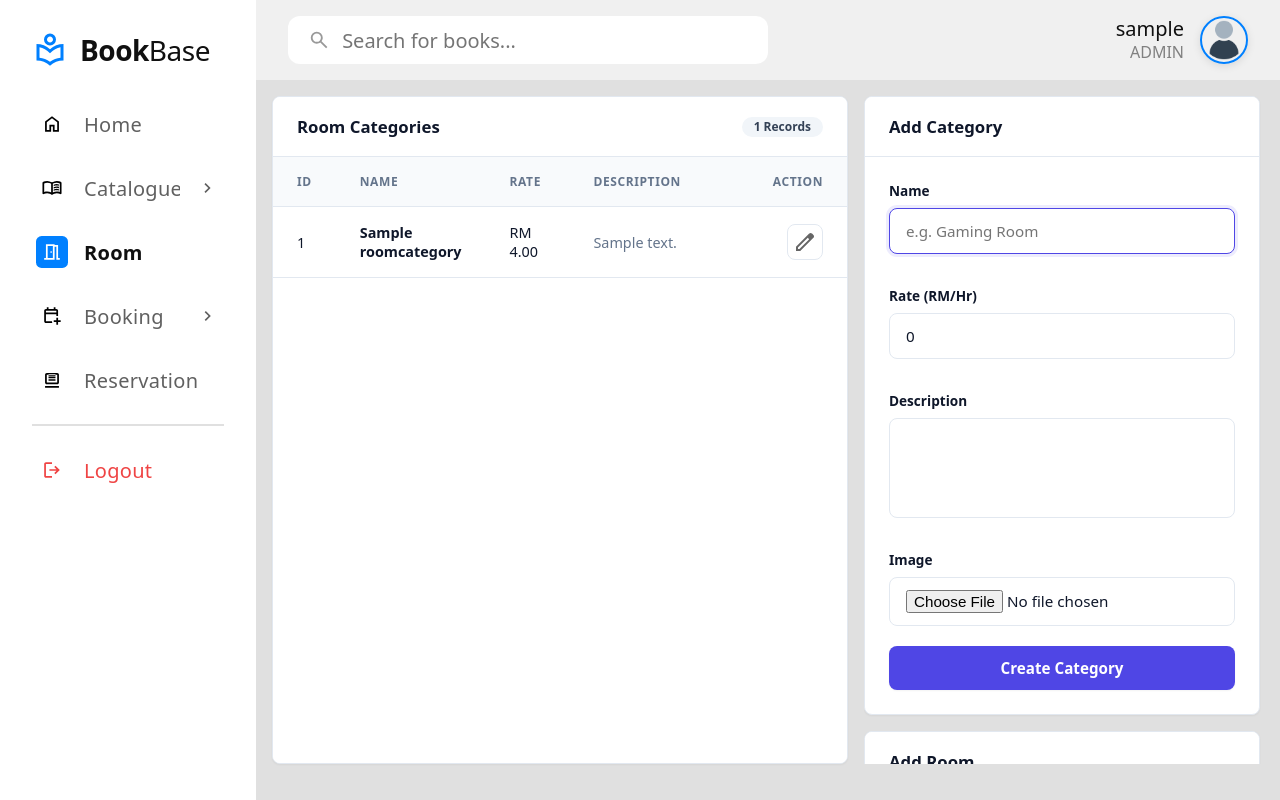
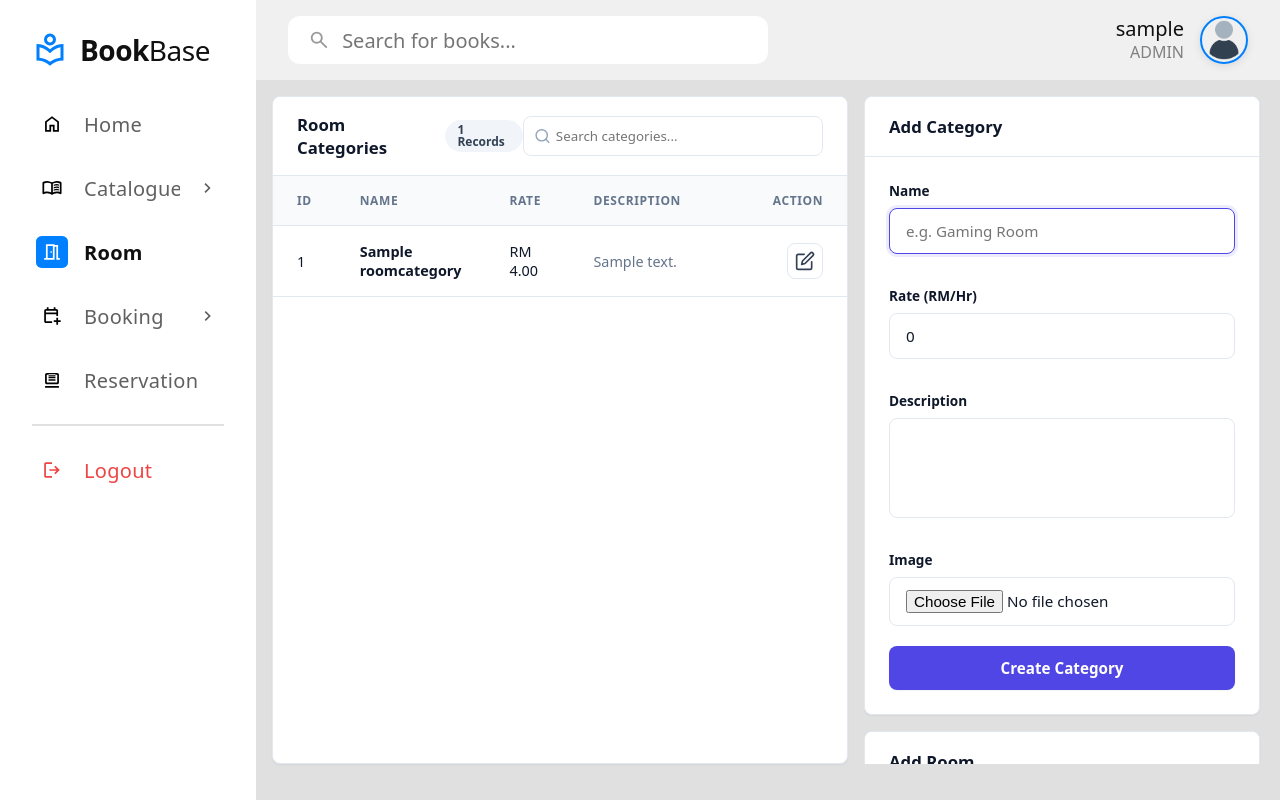
Before and after one commit to kkhhhhh-v61/LibraryManagementSystem, an ASP.NET Core app: page /Room in a window 1280 px wide. Run offline with ASP.NET Core 8, Linux system fonts and the light colour scheme; the visitor is signed in with stand-in values (Sample User, id 1); tables that the repository leaves empty hold one stand-in row (values such as "Sample post"); some libraries are stand-ins or nearby versions; some web fonts are replaced.

Commit message:
addin the ajax searching function

```diff
--- a/LibraryManagementSystem/Controllers/RoomController.cs
+++ b/LibraryManagementSystem/Controllers/RoomController.cs
@@ -12,14 +12,40 @@ namespace LibraryManagementSystem.Controllers
     {
         // GET: Room/Index
         [Authorize(Roles = "MEMBER")]
-        public IActionResult Index()
+        public IActionResult Index(string search = "") // 1. 添加参数接收搜索词
         {
+            // 2. 基础查询
+            var query = db.RoomCategories
+                .Include(c => c.Rooms)
+                .AsQueryable();
+
+            // 3. 搜索过滤逻辑
+            if (!string.IsNullOrEmpty(search))
+            {
+                search = search.Trim(); // 去除首尾空格
+                query = query.Where(c =>
+                    c.Name.Contains(search) ||
+                    c.Description.Contains(search)
+                );
+            }
+
+            // 4. 获取数据
+            var categories = query.OrderByDescending(c => c.Id).ToList();
+
+            // 5. ★ 关键修正：检测是否为 AJAX 请求 ★
+            if (Request.Headers["X-Requested-With"] == "XMLHttpRequest")
+            {
+                // 如果是 AJAX，只返回表格部分的 Partial View
+                return PartialView("_CategoryTable", categories);
+            }
+
+            // 6. 如果是普通访问，返回完整页面
             var vm = new RoomIndexVM
             {
-                Categories = db.RoomCategories.Include(c => c.Rooms).OrderByDescending(c => c.Id).ToList()
+                Categories = categories
             };
 
-            ViewBag.CategoryList = new SelectList(vm.Categories, "Id", "Name");
+            ViewBag.CategoryList = new SelectList(db.RoomCategories, "Id", "Name");
 
             return View(vm);
         }
--- a/LibraryManagementSystem/Views/Room/Index.cshtml
+++ b/LibraryManagementSystem/Views/Room/Index.cshtml
@@ -12,41 +12,32 @@
 <div class="dashboard-container">
 
     <div class="panel panel-fill">
-        <div class="panel-header">
-            <div class="panel-title">
-                Room Categories
+        <div class="panel-header" style="justify-content: space-between;">
+            <div style="display:flex; align-items:center; gap:15px;">
+                <div class="panel-title">
+                    Room Categories
+                </div>
+                <span class="badge badge-neutral">@Model.Categories.Count Records</span>
             </div>
-            <span class="badge badge-neutral">@Model.Categories.Count Records</span>
+
+            <form asp-action="Index" method="get"
+                  data-ajax="true"
+                  data-ajax-update="#resultContainer"
+                  data-ajax-loading="#loader"
+                  id="searchForm">
+
+                <div class="search-container">
+                    <svg width="18" height="18" viewBox="0 0 24 24" fill="none" stroke="#94a3b8" stroke-width="2" stroke-linecap="round" stroke-linejoin="round"><circle cx="11" cy="11" r="8"></circle><line x1="21" y1="21" x2="16.65" y2="16.65"></line></svg>
+
+                    <input type="text" name="search" class="search-input" placeholder="Search categories..." autocomplete="off" oninput="submitSearch()">
+
+                    <div id="loader" class="loading-spinner"></div>
+                </div>
+            </form>
         </div>
 
-        <div class="table-wrapper">
-            <table class="modern-table">
-                <thead>
-                    <tr>
-                        <th style="width:10%">ID</th>
-                        <th style="width:25%">Name</th>
-                        <th style="width:15%">Rate</th>
-                        <th style="width:35%">Description</th>
-                        <th style="width:15%; text-align:right;">Action</th>
-                    </tr>
-                </thead>
-                <tbody>
-                    @foreach (var item in Model.Categories)
-                    {
-                        <tr>
-                            <td><code>@item.Id</code></td>
-                            <td><strong>@item.Name</strong></td>
-                            <td>RM @item.HourlyRate.ToString("F2")</td>
-                            <td style="color:var(--text-muted);">@item.Description</td>
-                            <td style="text-align:right;">
-                                <a asp-action="Edit" asp-route-id="@item.Id" class="btn-icon" title="View Details">
-                                    <svg xmlns="http://www.w3.org/2000/svg" height="24px" viewBox="0 -960 960 960" width="24px" fill="#666666"><path d="M200-200h57l391-391-57-57-391 391v57Zm-80 80v-170l528-527q12-11 26.5-17t30.5-6q16 0 31 6t26 18l55 56q12 11 17.5 26t5.5 30q0 16-5.5 30.5T817-647L290-120H120Zm640-584-56-56 56 56Zm-141 85-28-29 57 57-29-28Z" /></svg>
-                                </a>
-                            </td>
-                        </tr>
-                    }
-                </tbody>
-            </table>
+        <div id="resultContainer">
+            <partial name="_CategoryTable" model="Model.Categories" />
         </div>
     </div>
 
@@ -128,13 +119,28 @@
 </div>
 
 @section foot {
+    <script src="~/lib/jquery/dist/jquery.min.js"></script>
     <script src="/js/room.js" asp-append-version="true"></script>
+
+    <script src="https://cdnjs.cloudflare.com/ajax/libs/jquery-ajax-unobtrusive/3.2.6/jquery.unobtrusive-ajax.min.js"></script>
+
 
     @{
         await Html.RenderPartialAsync("_ValidationScriptsPartial");
     }
 
     <script>
+        let timeout = null;
+
+        // 这个函数绑定在输入框的 oninput 上
+        function submitSearch() {
+            clearTimeout(timeout);
+            // 延迟 500ms 提交，防止请求过于频繁
+            timeout = setTimeout(function () {
+                $("#searchForm").submit();
+            }, 500);
+        }
+
         $(document).ready(function () {
             @if (TempData["Success"] != null)
             {
--- /dev/null
+++ b/LibraryManagementSystem/Views/Room/_CategoryTable.cshtml
@@ -0,0 +1,45 @@
+@using LibraryManagementSystem.Models
+@model List<RoomCategory>
+
+<div class="table-wrapper">
+    @if (Model.Count == 0)
+    {
+        <div style="text-align:center; padding: 20px; color: #999;">
+            <p>No categories found.</p>
+        </div>
+    }
+    else
+    {
+        <table class="modern-table">
+            <thead>
+                <tr>
+                    <th style="width:10%">ID</th>
+                    <th style="width:25%">Name</th>
+                    <th style="width:15%">Rate</th>
+                    <th style="width:35%">Description</th>
+                    <th style="width:15%; text-align:right;">Action</th>
+                </tr>
+            </thead>
+            <tbody>
+                @foreach (var item in Model)
+                {
+                    <tr>
+                        <td><code>@item.Id</code></td>
+                        <td><strong>@item.Name</strong></td>
+                        <td>RM @item.HourlyRate.ToString("F2")</td>
+                        <td style="color:var(--text-muted); max-width: 200px; white-space: nowrap; overflow: hidden; text-overflow: ellipsis;">
+                            @item.Description
+                        </td>
+                        <td style="text-align:right;">
+                            <div style="display:flex; gap:5px; justify-content:flex-end;">
+                                <a asp-action="Edit" asp-route-id="@item.Id" class="btn-icon" title="Edit Category">
+                                    <svg width="20" height="20" viewBox="0 0 24 24" fill="none" stroke="currentColor" stroke-width="2" stroke-linecap="round" stroke-linejoin="round"><path d="M11 4H4a2 2 0 0 0-2 2v14a2 2 0 0 0 2 2h14a2 2 0 0 0 2-2v-7"></path><path d="M18.5 2.5a2.121 2.121 0 0 1 3 3L12 15l-4 1 1-4 9.5-9.5z"></path></svg>
+                                </a>
+                            </div>
+                        </td>
+                    </tr>
+                }
+            </tbody>
+        </table>
+    }
+</div>
--- a/LibraryManagementSystem/wwwroot/css/room.css
+++ b/LibraryManagementSystem/wwwroot/css/room.css
@@ -572,3 +572,41 @@ textarea.form-input {
         grid-template-columns: 1fr;
     }
 }
+
+.search-container {
+    display: flex;
+    align-items: center;
+    background: #fff;
+    border: 1px solid #e2e8f0;
+    border-radius: 8px;
+    padding: 5px 10px;
+    width: 300px;
+}
+
+.search-input {
+    border: none;
+    outline: none;
+    width: 100%;
+    padding: 5px;
+    color: #334155;
+}
+
+.loading-spinner {
+    display: none; /* 默认隐藏 */
+    width: 16px;
+    height: 16px;
+    border: 2px solid #f3f3f3;
+    border-top: 2px solid #3498db;
+    border-radius: 50%;
+    animation: spin 1s linear infinite;
+}
+
+@keyframes spin {
+    0% {
+        transform: rotate(0deg);
+    }
+
+    100% {
+        transform: rotate(360deg);
+    }
+}
```
